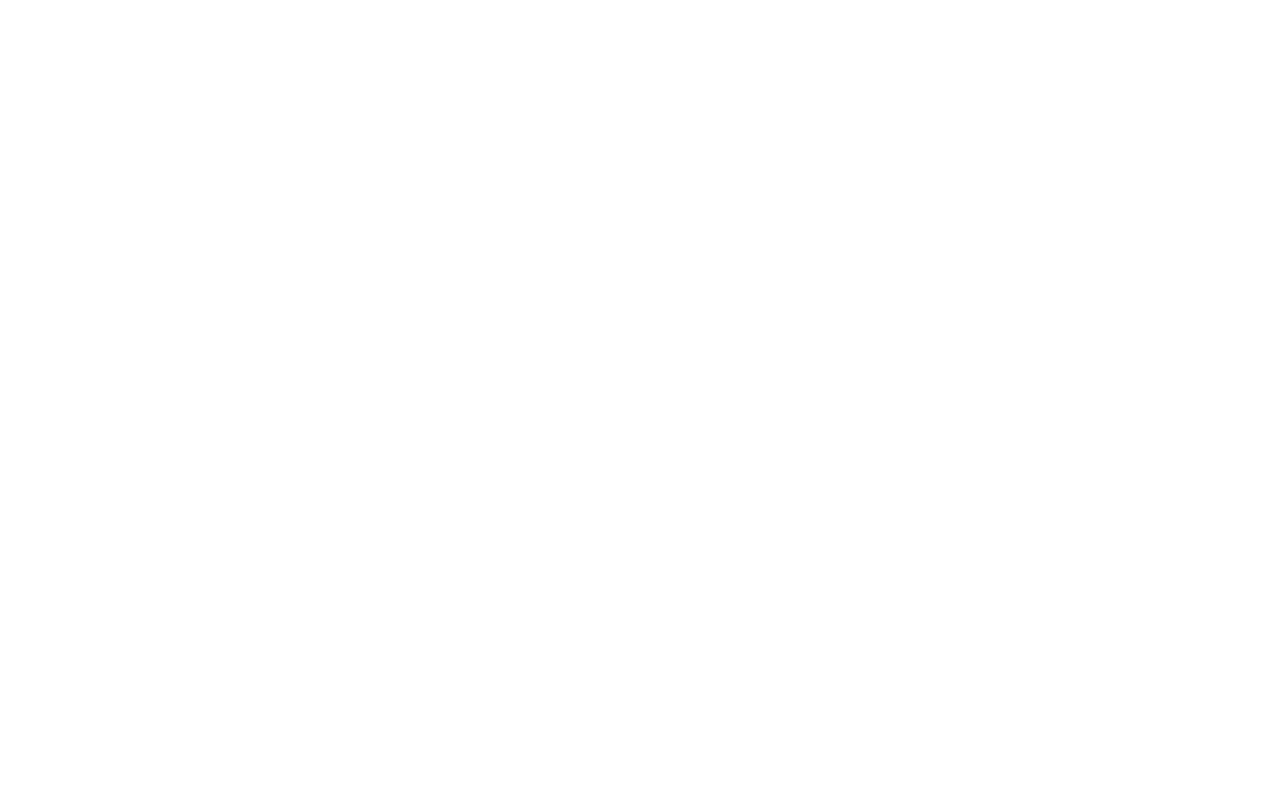
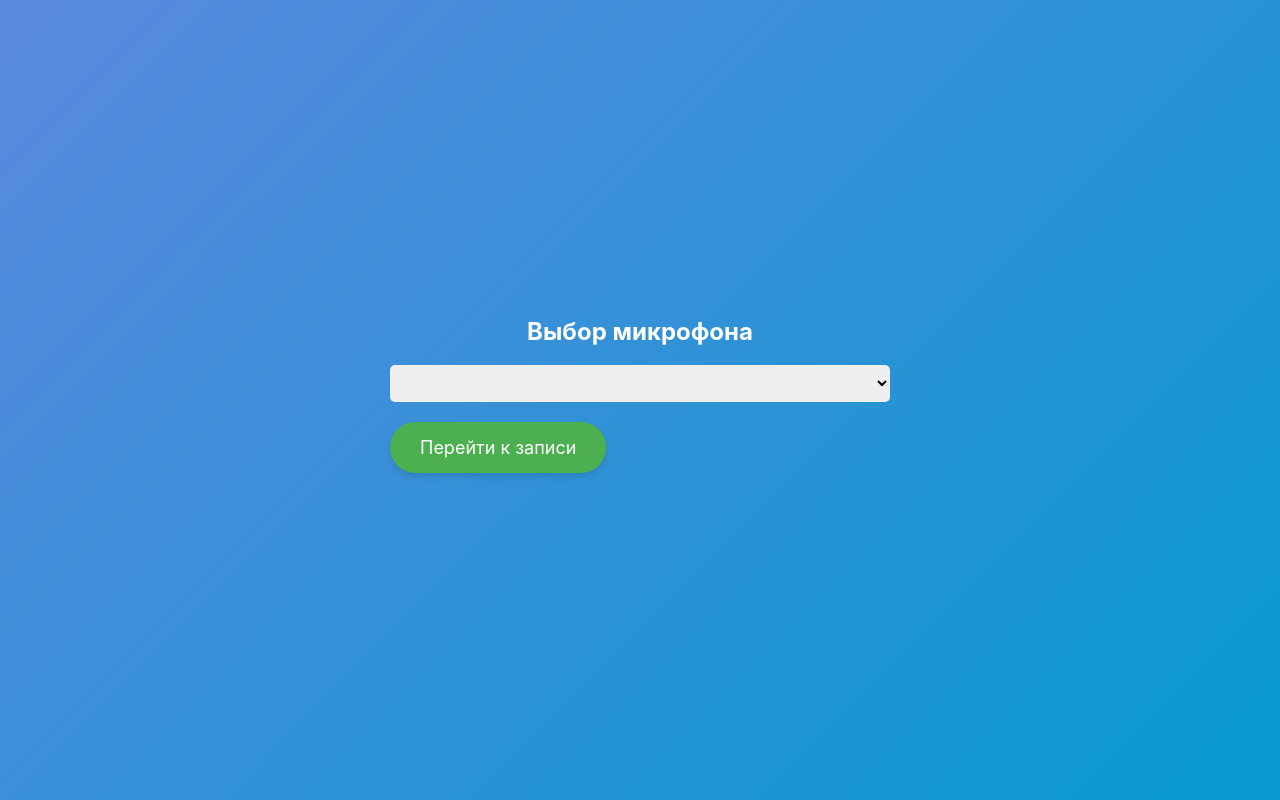
Before and after one commit to Hecher/diplom2, a React (Create React App) app: page /selector in a window 1280 px wide. Before the commit this address had no page. Built offline with nearby package versions, Linux system fonts and the light colour scheme.

Commit message:
AddSelecter

```diff
--- a/src/App.js
+++ b/src/App.js
@@ -2,8 +2,9 @@
 import { BrowserRouter, Routes, Route} from 'react-router-dom'
 import AudioRecorder from './components/audioRecorder'
 import Login from './components/login'
-import Register from './components/register';
-import ChartComponent from './components/chart';
+import Register from './components/register'
+import ChartComponent from './components/chart'
+import MicrophoneSelector from './components/selector'
 
 const App = () => {
   return (
@@ -13,6 +14,7 @@
         <Route path="login" element={<Login/>} />
         <Route path="register" element={<Register/>}/>
         <Route path="chart" element={<ChartComponent/>}/>
+        <Route path="selector" element={<MicrophoneSelector/>}/>
       </Routes>
     </BrowserRouter>
   );
--- /dev/null
+++ b/src/components/selector.js
@@ -0,0 +1,82 @@
+import React, { useState, useEffect } from 'react';
+import { Link } from 'react-router-dom';
+
+const MicrophoneSelector = () => {
+  const [microphones, setMicrophones] = useState([]);
+  const [selectedMic, setSelectedMic] = useState('');
+
+  useEffect(() => {
+    // Получение списка доступных микрофонов
+    const getMicrophones = async () => {
+      try {
+        const devices = await navigator.mediaDevices.enumerateDevices();
+        const mics = devices.filter(device => device.kind === 'audioinput');
+        setMicrophones(mics);
+        if (mics.length > 0) {
+          setSelectedMic(mics[0].deviceId);
+        }
+      } catch (error) {
+        console.error('Ошибка при получении списка микрофонов:', error);
+      }
+    };
+
+    getMicrophones();
+  }, []);
+
+  return (
+    <div style={{
+      display: 'flex',
+      flexDirection: 'column',
+      justifyContent: 'center',
+      alignItems: 'center',
+      minHeight: '100vh',
+      background: 'linear-gradient(135deg,rgb(91, 137, 222) 0%,rgb(7, 154, 207) 100%)',
+      color: 'white'
+    }}>
+      <h2>Выбор микрофона</h2>
+
+      <div style={{
+        width: '80%',
+        maxWidth: '500px',
+        marginBottom: '30px'
+      }}>
+        <select
+          value={selectedMic}
+          onChange={(e) => setSelectedMic(e.target.value)}
+          style={{
+            width: '100%',
+            padding: '10px',
+            borderRadius: '5px',
+            border: 'none',
+            marginBottom: '20px'
+          }}
+        >
+          {microphones.map(mic => (
+            <option key={mic.deviceId} value={mic.deviceId}>
+              {mic.label || `Микрофон ${microphones.indexOf(mic) + 1}`}
+            </option>
+          ))}
+        </select>
+
+        <Link
+          to={`/main?micId=${selectedMic}`}
+          style={{
+            display: 'inline-block',
+            padding: '15px 30px',
+            fontSize: '18px',
+            borderRadius: '25px',
+            backgroundColor: '#4CAF50',
+            color: 'white',
+            textDecoration: 'none',
+            textAlign: 'center',
+            boxShadow: '0 4px 6px rgba(0, 0, 0, 0.1)'
+          }}
+        >
+          Перейти к записи
+        </Link>
+      </div>
+    </div>
+  );
+};
+
+export default MicrophoneSelector;
```
